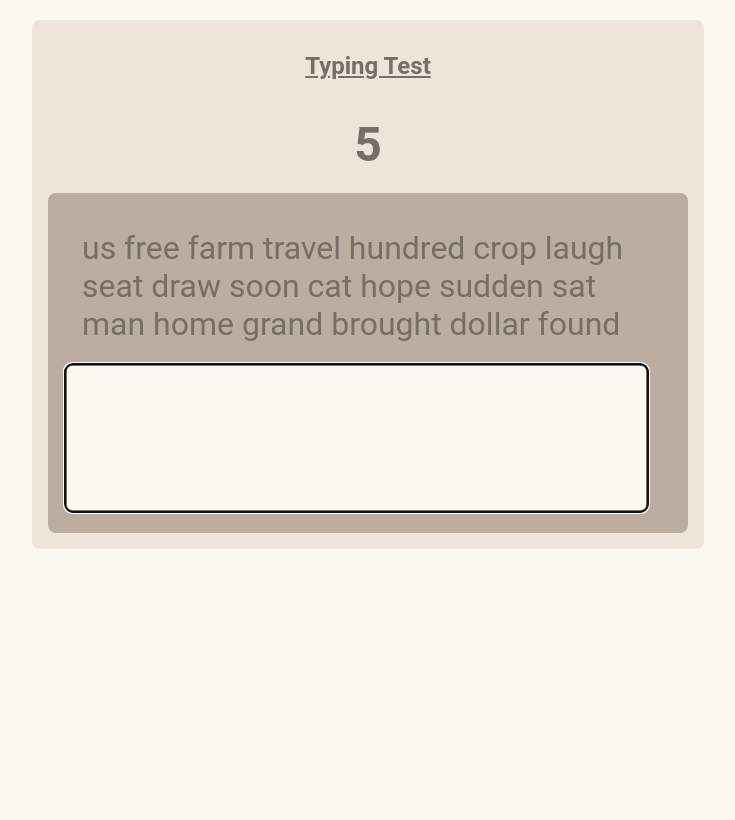
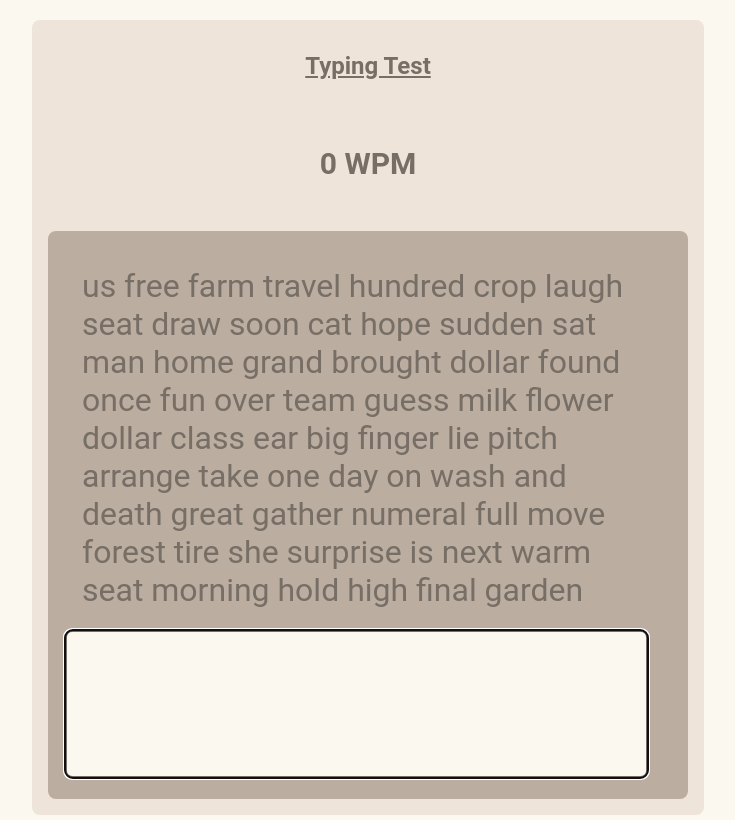
Before and after one commit to Adam-Woodruff/Typing-Test, a plain HTML site: page index.html in a window 1280 px wide. Shown: the whole page, without its empty margins (272-1007 px from the left). Drawn offline with Linux system fonts and the light colour scheme.

Commit message:
Add files via upload

```diff
--- a/index.html
+++ b/index.html
@@ -11,10 +11,14 @@
 <body>
     <div class="container">
         <h1>Typing Test</h1>
-        <div class="timer" id="timer"></div>
+        <div class="flex-container">
+            <!-- <div class="nums" id="timer">0</div> -->
+            <!-- if i want to add a timer -->
+            <div class="nums" id="WPM">0</div>
+        </div>
         <div class="txt-container">
-            <div class="quote-display" id="quoteDisplay"></div>
-            <textarea id="quoteInput" class="quote-input" autofocus></textarea>
+            <div class="quote-display" id="quoteDisplay">quote</div>
+            <textarea id="quoteInput" class="quote-input" autofocus>quote</textarea>
         </div>
     </div>
 </body>
--- a/script.js
+++ b/script.js
@@ -57,41 +57,55 @@ const Words = ['the','of','to','and','a','in','is','it','you','that','he','was',
                 'degree','populate','chick','dear','enemy','reply','drink','occur','support','speech','nature','range','steam','motion','path','liquid',
                 'log','meant','quotient','teeth','shell','neck'];
 
-const txtlength = 20;
+const txtlength = 60;
 const quoteDisplayElement = document.getElementById('quoteDisplay')
 const quoteInputElement = document.getElementById('quoteInput')
 const timerElement = document.getElementById('timer')
-let correct = true
+const WPMelement = document.getElementById('WPM')
+
+var startInput = true
+
+WPMelement.innerText = "0 WPM"
 
 quoteInputElement.addEventListener('input', () => {
+  if (startInput == true) {
+    startTimer()
+    startInput = false
+  }
   const arrayQuote = quoteDisplayElement.querySelectorAll('span')
   const arrayValue = quoteInputElement.value.split('')
 
+  let correct = true
   arrayQuote.forEach((characterSpan, index) => {
     const character = arrayValue[index]
     if (character == null) {
       characterSpan.classList.remove('correct')
       characterSpan.classList.remove('incorrect')
       correct = false
-        }else if (character === characterSpan.innerText) {
+    } else if (character === characterSpan.innerText) {
       characterSpan.classList.add('correct')
       characterSpan.classList.remove('incorrect')
-        }else {
+    } else {
       characterSpan.classList.remove('correct')
       characterSpan.classList.add('incorrect')
       correct = false
     }
   })
-    if (correct) getRandomString()
+  if (correct) {
+    WPM.innerHTML = `<p class="WPM">${WPMcalc()} WPM</p>`
+    startInput = true
+    getRandomString()
+  }
 })
 
-function getRandomString() {
+async function getRandomString() {
   var i;
   var random_string = "";
-    for (i = 0; i < txtlength; i++) {
+  for (i = 0; i < txtlength-1; i++) {
+    var random_string = random_string.concat(Words[Math.floor(Math.random() * Words.length)], " ")
+  }
   var random_string = random_string.concat(Words[Math.floor(Math.random() * Words.length)])
-        var random_string = random_string.concat(" ")
-    }
+  // so there is no space after the text
   quoteDisplayElement.innerHTML = ''
   random_string.split('').forEach(character => {
     const characterSpan = document.createElement('span')
@@ -99,22 +113,21 @@ function getRandomString() {
     quoteDisplayElement.appendChild(characterSpan)
   })
   quoteInputElement.value = null
+
   console.log(random_string);
 }
 
 let startTime
 function startTimer() {
-  timerElement.innerText = 0
     startTime = new Date()
-  setInterval(() => {
-    timer.innerText = getTimerTime()
-  }, 1000)
 }
 
 function getTimerTime() {
   return Math.floor((new Date() - startTime) / 1000)
 }
 
-quoteInputElement.value = null
-startTimer();
+function WPMcalc() {
+  return Math.floor((txtlength / getTimerTime()) * 60)
+}
+
 getRandomString();
--- a/styles.css
+++ b/styles.css
@@ -52,7 +52,7 @@ h1{
     border-color: #776e65;
 }
 
-.timer{
+.nums{
     text-align: center;
     padding: 20px 0px 20px 0;
     font-size: 3rem;
@@ -86,3 +86,17 @@ h1{
     color: #f67c5f;
     text-decoration: underline;
 }
+
+.flex-container{
+    display: flex;
+    flex-wrap: nowrap;
+    align-items: center;
+    justify-content: center;
+}
+
+.flex-container > div {
+    width: 150px;
+    margin: 10px;
+    text-align: center;
+    line-height: 75px;
+    font-size: 30px;
```
Lines whose indentation alone changed are shown as unchanged.
